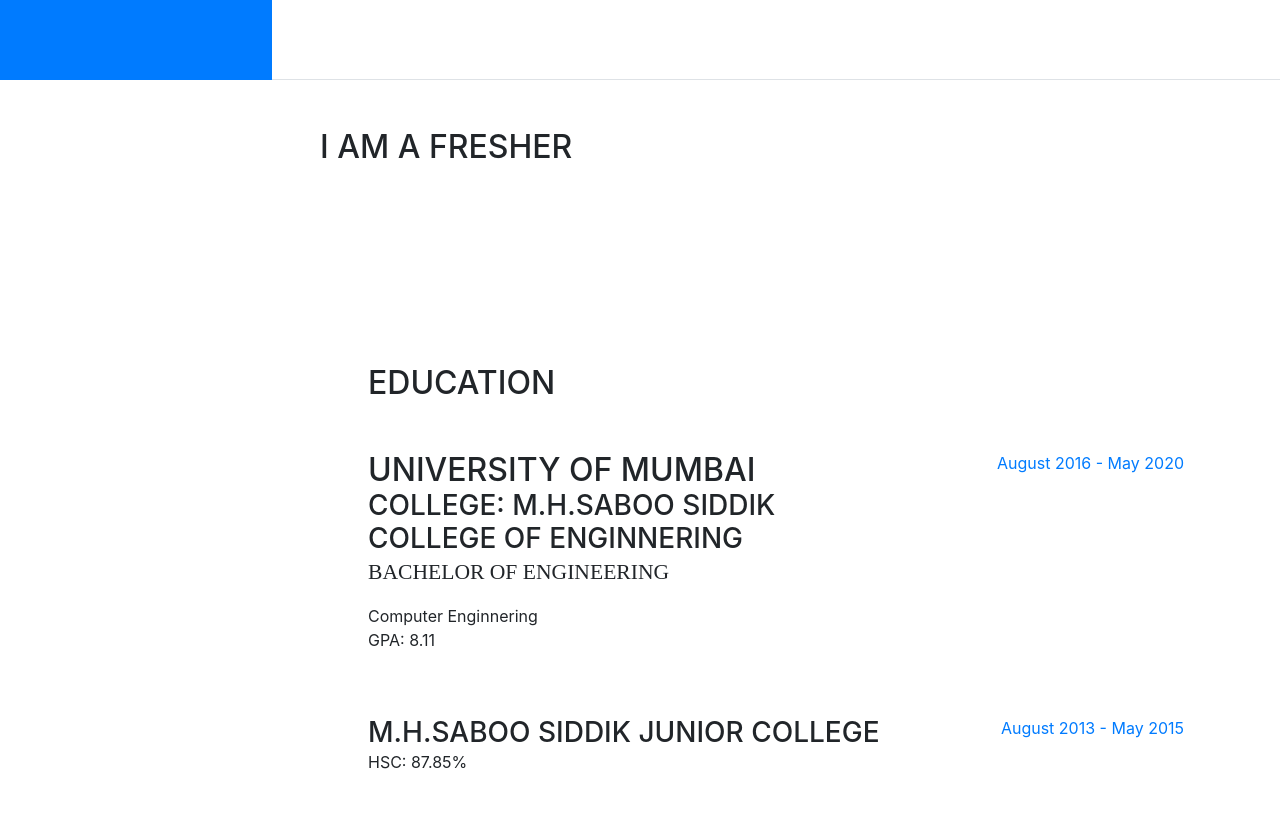
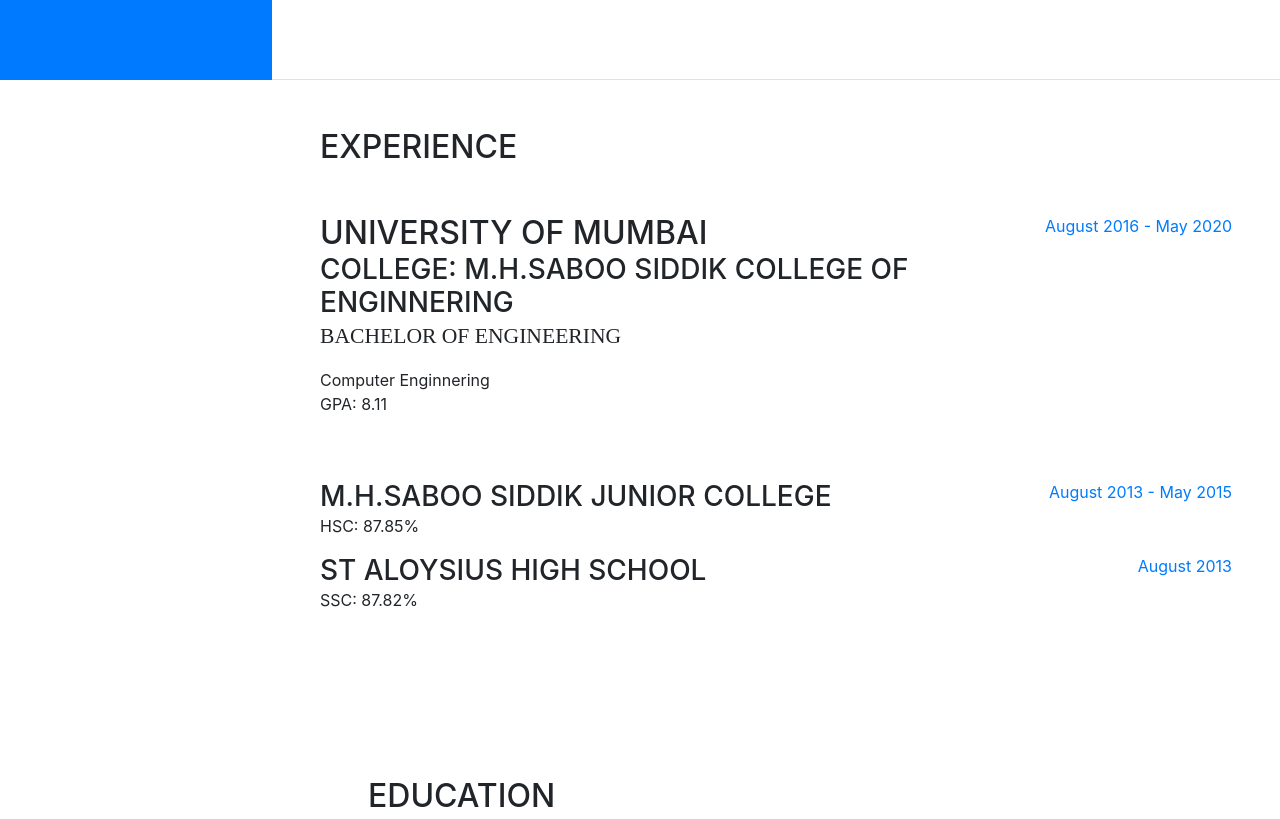
Before and after one commit to enigma49/ash49.io, a website with bundled scripts: page index.html in a window 1280 px wide. Shown: the part 720-1539 px from the top of the page. Built offline with nearby package versions, Linux system fonts and the light colour scheme; a web font is replaced by a local one.

Commit message:
Update index.html

```diff
--- a/index.html
+++ b/index.html
@@ -104,7 +104,41 @@
 
       <section class="resume-section p-3 p-lg-5 d-flex flex-column" id="experience">
         <div class="my-auto">
-          <h2 class="mb-5">I am a Fresher</h2>
+          <h2 class="mb-5">Experience</h2>
+		<div class="resume-item d-flex flex-column flex-md-row mb-5">
+            <div class="resume-content mr-auto">
+              <h2 class="mb-0">University of Mumbai</h2>
+			  <h3 class="mb-0">College: M.H.Saboo Siddik College of Enginnering</h2>
+              <div class="subheading mb-3">Bachelor of Engineering</div>
+              <div>Computer Enginnering</div>
+              <p>GPA: 8.11</p>
+            </div>
+            <div class="resume-date text-md-right">
+              <span class="text-primary">August 2016 - May 2020</span>
+            </div>
+          </div>
+
+          <div class="resume-item d-flex flex-column flex-md-row">
+            <div class="resume-content mr-auto">
+              <h3 class="mb-0">  M.H.Saboo Siddik Junior College</h3>
+			  <p>HSC: 87.85%</p>
+            </div>
+            <div class="resume-date text-md-right">
+              <span class="text-primary">August 2013 - May 2015</span>
+            </div>
+          </div>
+
+        </div>
+		<div class="resume-item d-flex flex-column flex-md-row">
+            <div class="resume-content mr-auto">
+              <h3 class="mb-0">St Aloysius High School</h3>
+			  <p>SSC: 87.82%</p>
+            </div>
+            <div class="resume-date text-md-right">
+              <span class="text-primary">August 2013</span>
+            </div>
+          </div>
+
 
       <section class="resume-section p-3 p-lg-5 d-flex flex-column" id="education">
         <div class="my-auto">
```
